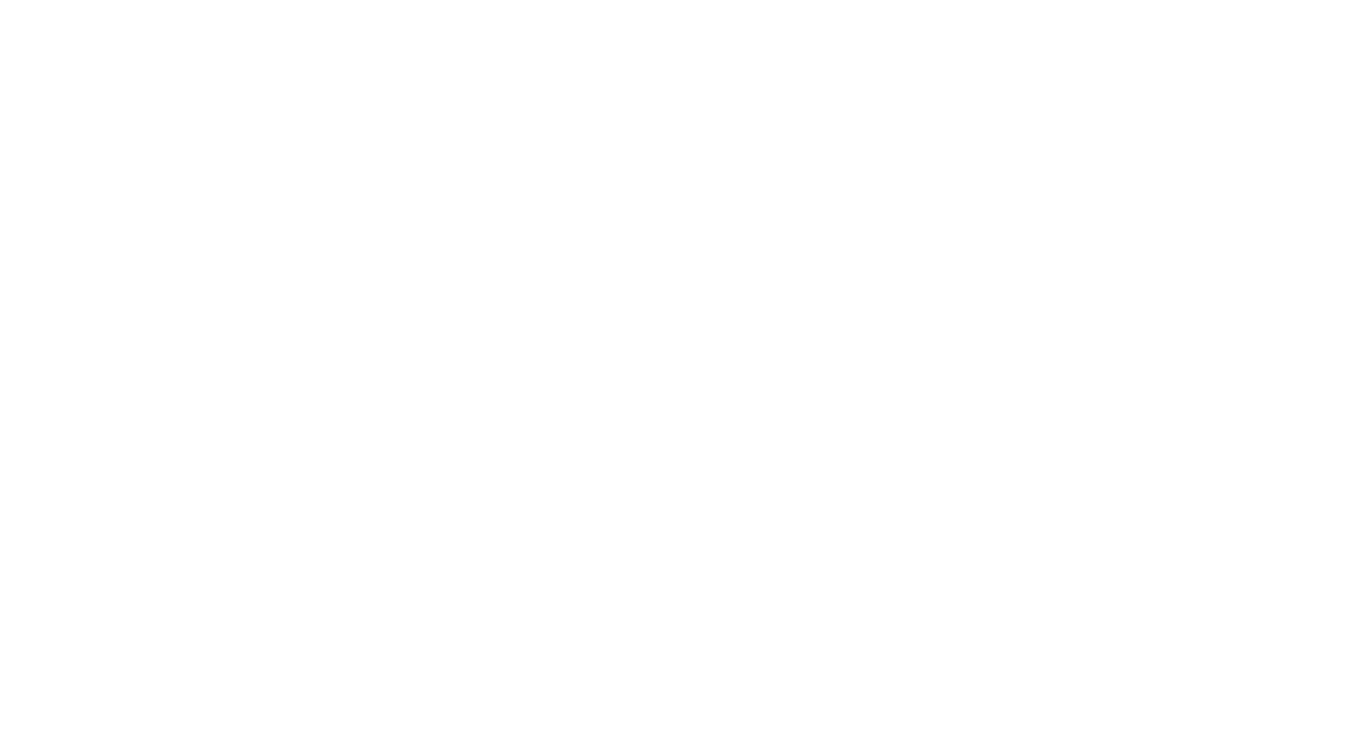
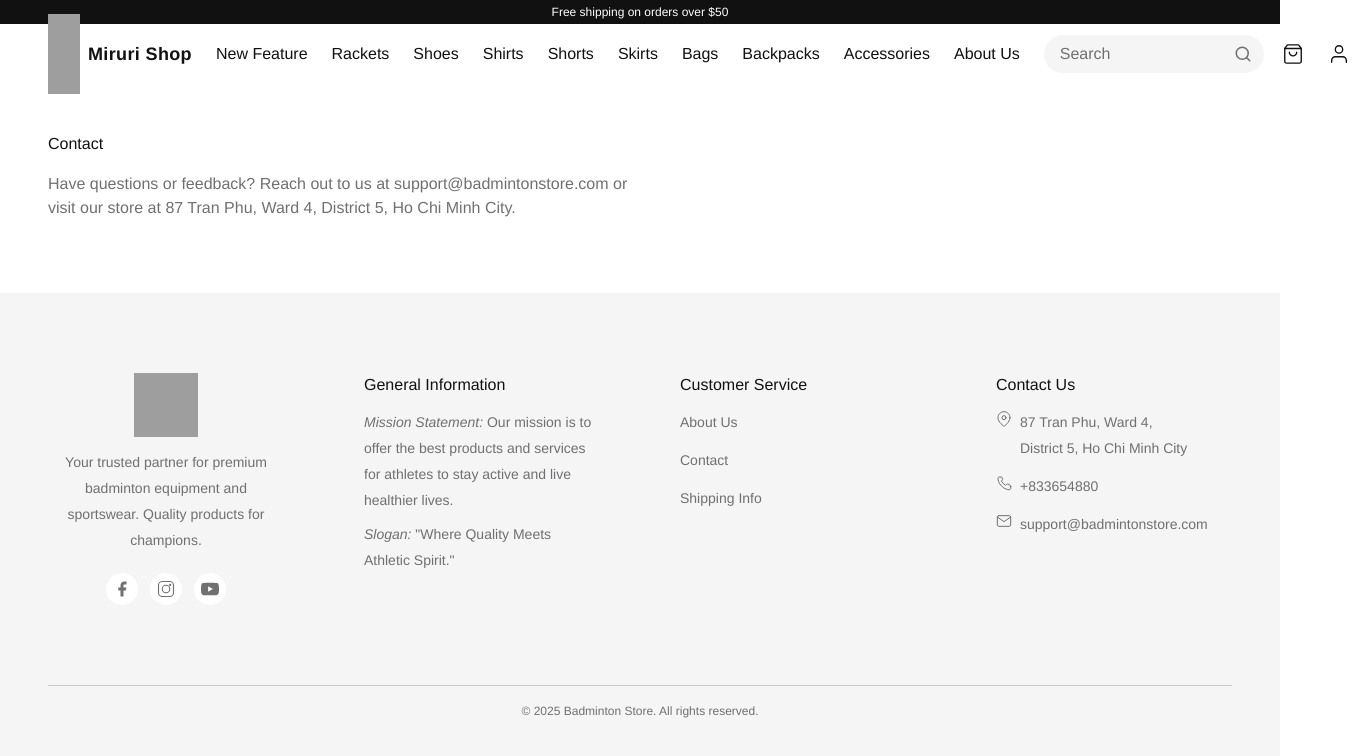
Before and after one commit to Mirylll/BadmintonShop, a React (Vite) app in the folder frontend/: page /contact in a window 1280 px wide. Before the commit this address had no page. Shown: the top 756 px of the page, 1356 px wide, since content can reach past the window. Built offline with nearby package versions, Linux system fonts and the light colour scheme; grey boxes are pictures that could not be loaded; the HTML template or start-up script is replaced by a standard one.

Commit message:
feat(footer): add routes for Customer Service links (About Us, Contact, Shipping Info)

```diff
--- a/frontend/src/components/layout/Footer.tsx
+++ b/frontend/src/components/layout/Footer.tsx
@@ -94,17 +94,17 @@ export default function Footer() {
             </h4>
             <ul className="space-y-3">
               <li>
-                <a href="#" className="text-[14px] font-body-medium text-text-secondary leading-[1.86] hover:text-text-primary transition-colors">
+                <a href="/about-us" className="text-[14px] font-body-medium text-text-secondary leading-[1.86] hover:text-text-primary transition-colors">
                   About Us
                 </a>
               </li>
               <li>
-                <a href="#" className="text-[14px] font-body-medium text-text-secondary leading-[1.86] hover:text-text-primary transition-colors">
+                <a href="/contact" className="text-[14px] font-body-medium text-text-secondary leading-[1.86] hover:text-text-primary transition-colors">
                   Contact
                 </a>
               </li>
               <li>
-                <a href="#" className="text-[14px] font-body-medium text-text-secondary leading-[1.86] hover:text-text-primary transition-colors">
+                <a href="/shipping-info" className="text-[14px] font-body-medium text-text-secondary leading-[1.86] hover:text-text-primary transition-colors">
                   Shipping Info
                 </a>
               </li>
--- /dev/null
+++ b/frontend/src/pages/contact/Contact.tsx
@@ -0,0 +1,11 @@
+export default function Contact() {
+  return (
+    <div className="mx-auto max-w-[1920px] px-4 py-8 md:px-6 lg:px-8">
+      <h1 className="text-heading1 font-heading text-nike-black">Contact</h1>
+      <p className="mt-4 text-text-secondary font-body text-[16px] max-w-[600px]">
+        Have questions or feedback? Reach out to us at support@badmintonstore.com
+        or visit our store at 87 Tran Phu, Ward 4, District 5, Ho Chi Minh City.
+      </p>
+    </div>
+  )
+}
--- /dev/null
+++ b/frontend/src/pages/shipping-info/ShippingInfo.tsx
@@ -0,0 +1,11 @@
+export default function ShippingInfo() {
+  return (
+    <div className="mx-auto max-w-[1920px] px-4 py-8 md:px-6 lg:px-8">
+      <h1 className="text-heading1 font-heading text-nike-black">Shipping Info</h1>
+      <p className="mt-4 text-text-secondary font-body text-[16px] max-w-[600px]">
+        Free shipping on orders over $50. Standard delivery takes 3–7 business days.
+        Express shipping available at checkout.
+      </p>
+    </div>
+  )
+}
--- a/frontend/src/routes/index.tsx
+++ b/frontend/src/routes/index.tsx
@@ -10,6 +10,8 @@ import Login from '@/pages/auth/Login'
 import Register from '@/pages/auth/Register'
 import CategoryPage from '@/pages/category/CategoryPage'
 import About from '@/pages/about/About'
+import Contact from '@/pages/contact/Contact'
+import ShippingInfo from '@/pages/shipping-info/ShippingInfo'
 import Dashboard from '@/pages/admin/Dashboard'
 import ProductList from '@/pages/admin/products/ProductList'
 import ProductForm from '@/pages/admin/products/ProductForm'
@@ -42,6 +44,8 @@ export default function AppRoutes() {
         <Route path="/backpacks" element={<CategoryPage category="backpacks" />} />
         <Route path="/accessories" element={<CategoryPage category="accessories" />} />
         <Route path="/about-us" element={<About />} />
+        <Route path="/contact" element={<Contact />} />
+        <Route path="/shipping-info" element={<ShippingInfo />} />
       </Route>
 
       {/* Admin routes */}
```
